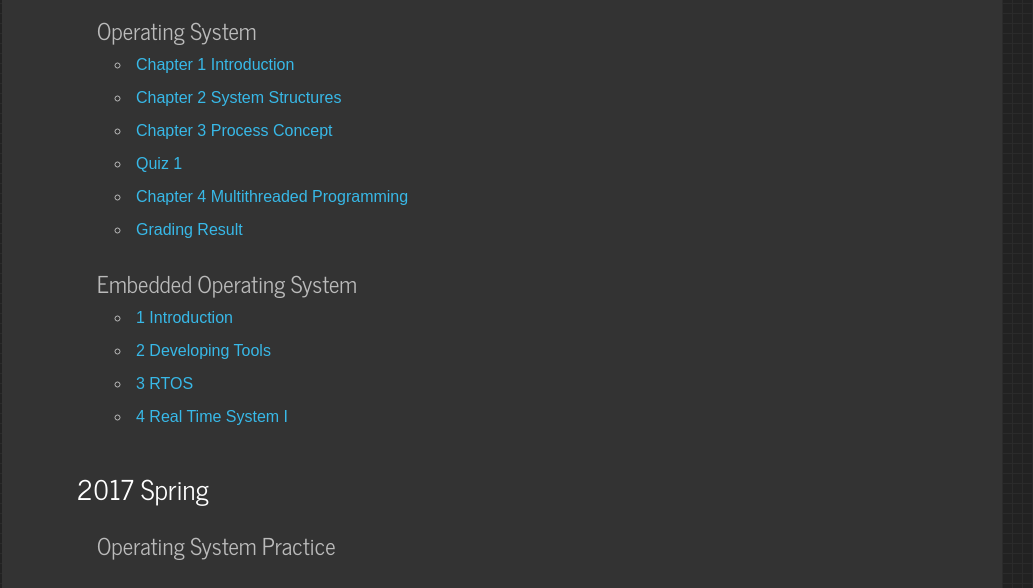
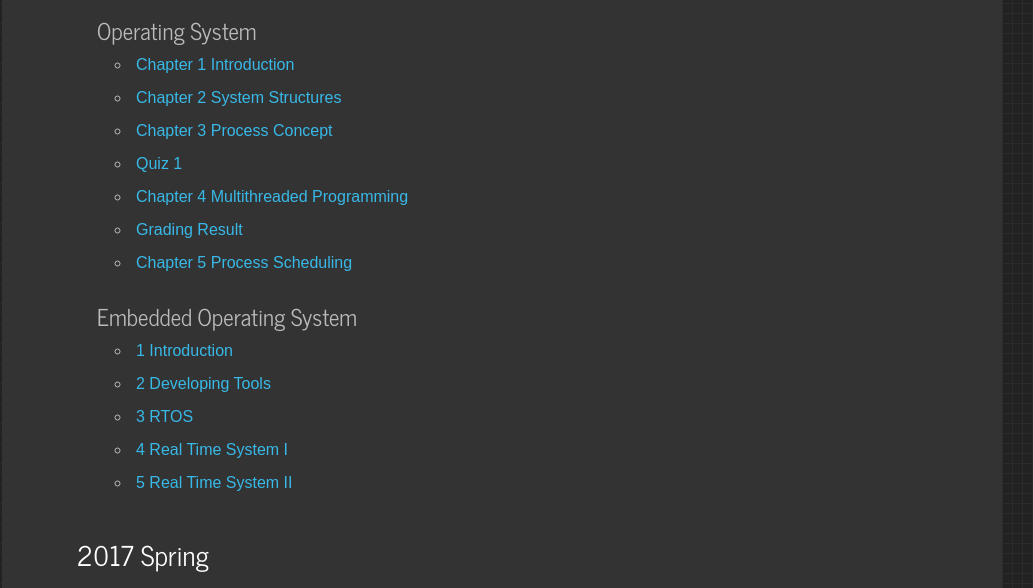
Before and after one commit to icechewei/webpage, a plain HTML site: page teaching.html in a window 1280 px wide. Shown: the part 197-785 px from the top of the page, without its empty margins (138-1171 px from the left). Drawn offline with Linux system fonts and the light colour scheme.

Commit message:
update course slides

```diff
--- a/teaching.html
+++ b/teaching.html
@@ -57,6 +57,9 @@
 			<li>
 			<a href="https://docs.google.com/spreadsheets/d/1UsJoDQx8YKIP-2aoyaXzGYZWBK6cklFptrHhTHTHNXY/edit#gid=0">Grading Result</a>
 			</li>
+			<li>
+			<a href="files/OS2017Autumn/ch05-ProcessScheduling.pdf">Chapter 5 Process Scheduling</a>
+			</li>
 		</ul>
 		</ul>
         	</font>
@@ -76,6 +79,9 @@
 			</li>
 			<li>
 			<a href="files/EOS2017Autumn/4-RealTimeSystem I.pdf">4 Real Time System I</a>
+			</li>
+			<li>
+			<a href="files/EOS2017Autumn/5-RealTimeSystem II.pdf">5 Real Time System II</a>
 			</li>
         	</ul>
         	</ul>
```
Also changed, not shown: teachingC.html (+6 -0 lines), 2 other files.
